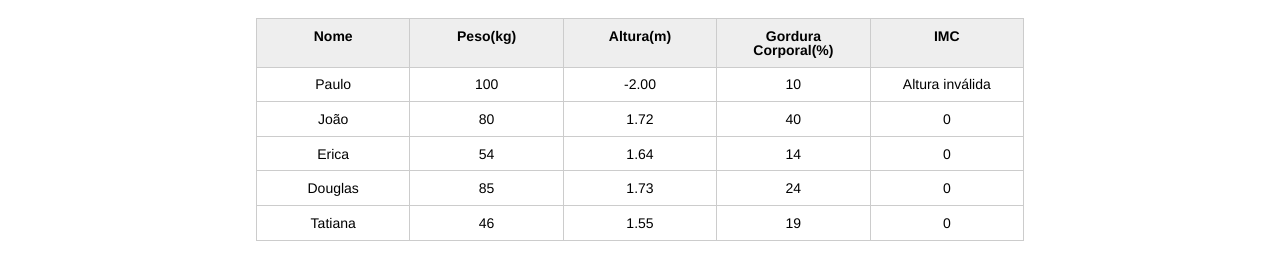
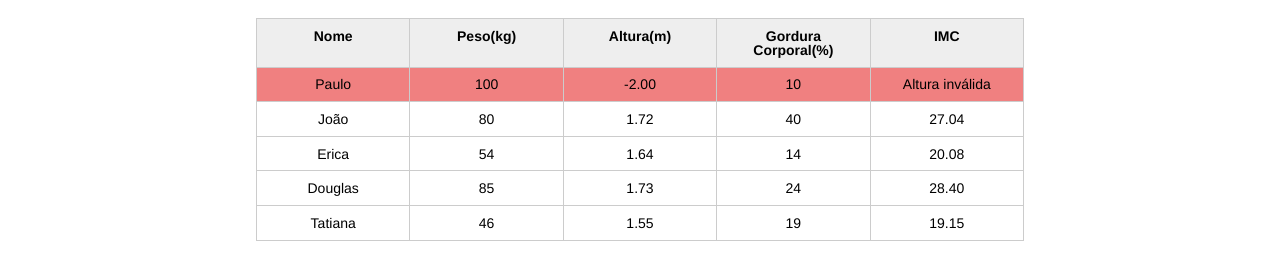
Before and after one commit to suspecie/estudos-javascript-alura, a plain HTML site: page index.html in a window 1280 px wide. Shown: the part 123-402 px from the top of the page. Drawn offline with Linux system fonts and the light colour scheme.

Commit message:
Arrays, Loops e Estilos

```diff
--- a/css/index.css
+++ b/css/index.css
@@ -132,3 +132,7 @@ button[disabled=disabled], button:disabled {
 .campo-invalido{
 	border: 1px solid red;
 }
+
+.paciente-invalido{
+	background-color: lightcoral;
+}
--- a/js/principal.js
+++ b/js/principal.js
@@ -3,7 +3,9 @@ var titulo = document.querySelector(".titulo");
 titulo.textContent = "Aparecida Nutricionista";
 
 //Calculando  IMC
-var paciente = document.querySelector("#primeiro-paciente");
+var pacientes = document.querySelectorAll(".paciente");
+for (var i=0; i < pacientes.length; i++){
+    var paciente = pacientes[i];
 
     var tdPeso = paciente.querySelector(".info-peso");
     var peso = tdPeso.textContent;
@@ -21,15 +23,24 @@ if (peso <= 0 || peso >= 1000) {
         console.log("Peso inválido!");
         pesoValido = false;
         tdImc.textContent = "Peso inválido";
+        /* como boa pratica é importante separar o css do js entao ao inves de pegar a cor aqui
+        vamos definir uma nova classe no css e acessa-la atraves do js
+        paciente.style.backgroundColor = "lightCoral"; // modifica cor do fundo
+        paciente.style.color = "white"; // modifica cor da fonte*/
+        paciente.classList.add("paciente-invalido"); //adicona uma classe css isso eh bom na hora de mudar a cor
     }
 
     if (altura <= 0 || altura >= 3.00) {
         console.log("Altura inválida!");
         alturaValida = false;
         tdImc.textContent = "Altura inválida";
+        paciente.classList.add("paciente-invalido"); //adicona uma classe css isso eh bom na hora de mudar a cor
+
     }
 
     if (alturaValida && pesoValido) {
         var imc = peso / (altura * altura); // 100 / (2.0 * 2.0) = 25
-    tdImc.textContent = imc;
+        tdImc.textContent = imc.toFixed(2);
     }
+
+}
```
Lines whose indentation alone changed are shown as unchanged.
